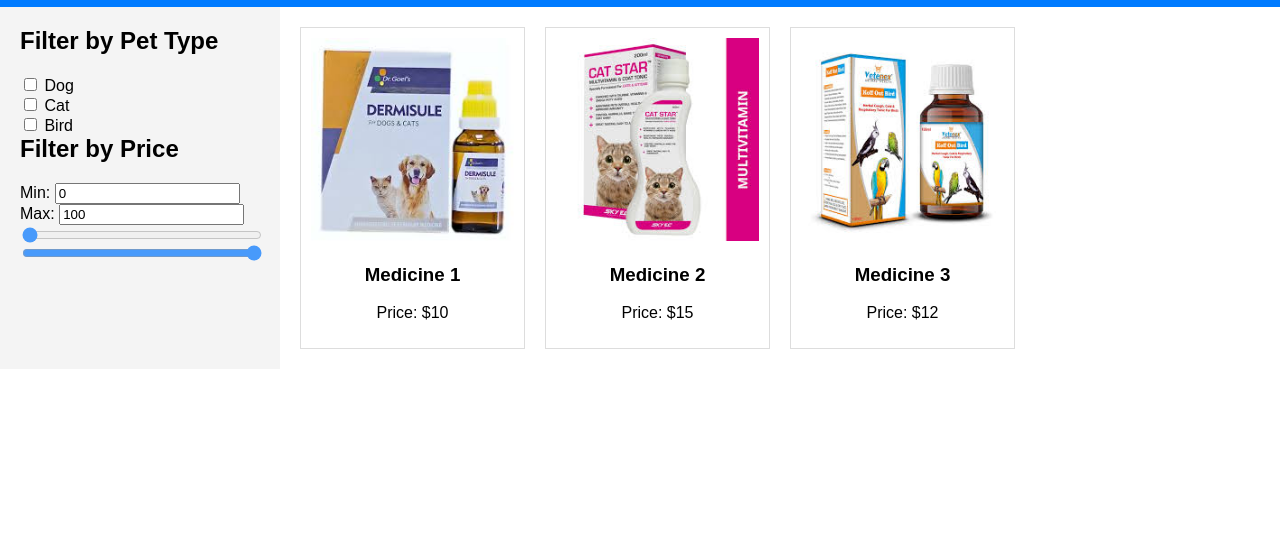
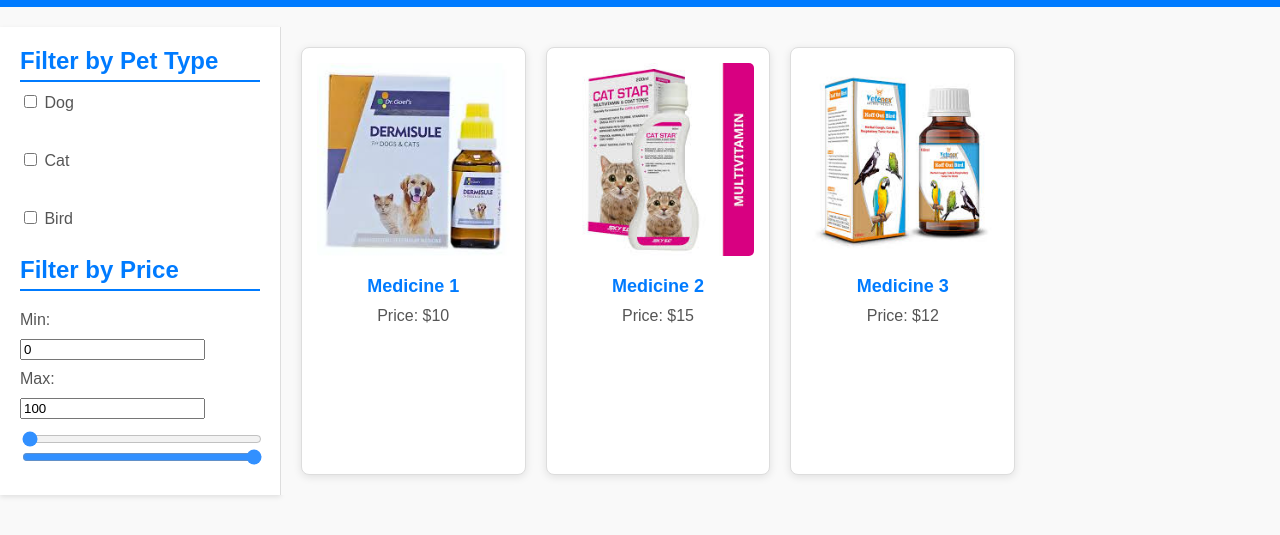
Before and after one commit to archit2004/hackathon-image-to-text, a plain HTML site: page store.html in a window 1280 px wide. Shown: the part 53-588 px from the top of the page. Drawn offline with Linux system fonts and the light colour scheme.

Commit message:
store 2.0

```diff
--- a/store.css
+++ b/store.css
@@ -2,12 +2,16 @@
     font-family: Arial, sans-serif;
     margin: 0;
     padding: 0;
+    background-color: #f9f9f9;
+    color: #333;
 }
+
 .navbar {
     background-color: #007bff;
     overflow: hidden;
     padding: 10px;
 }
+
 .navbar .logo {
     float: left;
     color: white;
@@ -15,9 +19,11 @@
     font-weight: bold;
     text-decoration: none;
 }
+
 .navbar .search-container {
     float: right;
 }
+
 .navbar input[type="text"] {
     padding: 6px;
     margin-top: 8px;
@@ -25,6 +31,7 @@
     border: none;
     border-radius: 4px 0 0 4px;
 }
+
 .navbar .search-btn {
     padding: 6px 10px;
     margin-top: 8px;
@@ -35,18 +42,42 @@
     border: none;
     cursor: pointer;
     border-radius: 0 4px 4px 0;
+    transition: background-color 0.3s, color 0.3s;
 }
+
+.navbar .search-btn:hover {
+    background-color: #007bff;
+    color: white;
+}
+
 .container {
     display: flex;
+    margin-top: 20px;
 }
+
 .filter {
     width: 20%;
     padding: 20px;
-    background-color: #f4f4f4;
+    background-color: #ffffff;
+    border-right: 1px solid #ddd;
+    box-shadow: 0 2px 5px rgba(0, 0, 0, 0.1);
 }
+
 .filter h2 {
     margin-top: 0;
+    color: #007bff;
+    border-bottom: 2px solid #007bff;
+    padding-bottom: 5px;
+    margin-bottom: 10px;
 }
+
+.filter label {
+    display: block;
+    margin: 10px 0;
+    font-size: 16px;
+    color: #555;
+}
+
 .price-slider {
     margin-top: 20px;
 }
@@ -54,17 +85,16 @@
 .slider-container {
     position: relative;
     width: 100%;
+    margin: 10px 0;
 }
 
 input[type="range"] {
-    /* -webkit-appearance: none; */
     width: 100%;
     height: 8px;
     background: #d3d3d3;
     outline: none;
-    opacity: 0.7;
-    -webkit-transition: .2s;
-    transition: opacity .2s;
+    opacity: 0.8;
+    transition: opacity 0.2s;
 }
 
 input[type="range"]::-webkit-slider-thumb {
@@ -84,19 +114,63 @@
     cursor: pointer;
     border-radius: 50%;
 }
+
 .products {
     width: 80%;
     padding: 20px;
     display: grid;
     grid-template-columns: repeat(auto-fill, minmax(200px, 1fr));
     gap: 20px;
+    background-color: #f9f9f9;
 }
+
 .product {
     border: 1px solid #ddd;
-    padding: 10px;
-    text-align: center;
+    padding: 15px;
+    background-color: white;
+    box-shadow: 0 2px 8px rgba(0, 0, 0, 0.1);
+    border-radius: 8px;
+    transition: transform 0.3s, box-shadow 0.3s;
+    display: flex;
+    flex-direction: column;
+    align-items: center;
 }
+
+.product:hover {
+    transform: translateY(-5px);
+    box-shadow: 0 4px 15px rgba(0, 0, 0, 0.2);
+}
+
 .product img {
     max-width: 100%;
     height: auto;
+    border-radius: 5px;
+    margin-bottom: 10px;
 }
+
+.product h3 {
+    font-size: 18px;
+    color: #007bff;
+    margin: 10px 0;
+}
+
+.product p {
+    font-size: 16px;
+    color: #555;
+    margin: 0;
+}
+
+.button-primary {
+    padding: 10px 15px;
+    border: none;
+    background-color: #007bff;
+    color: white;
+    font-size: 14px;
+    cursor: pointer;
+    border-radius: 4px;
+    transition: background-color 0.3s;
+}
+
+.button-primary:hover {
+    background-color: #0056b3;
+}
```
